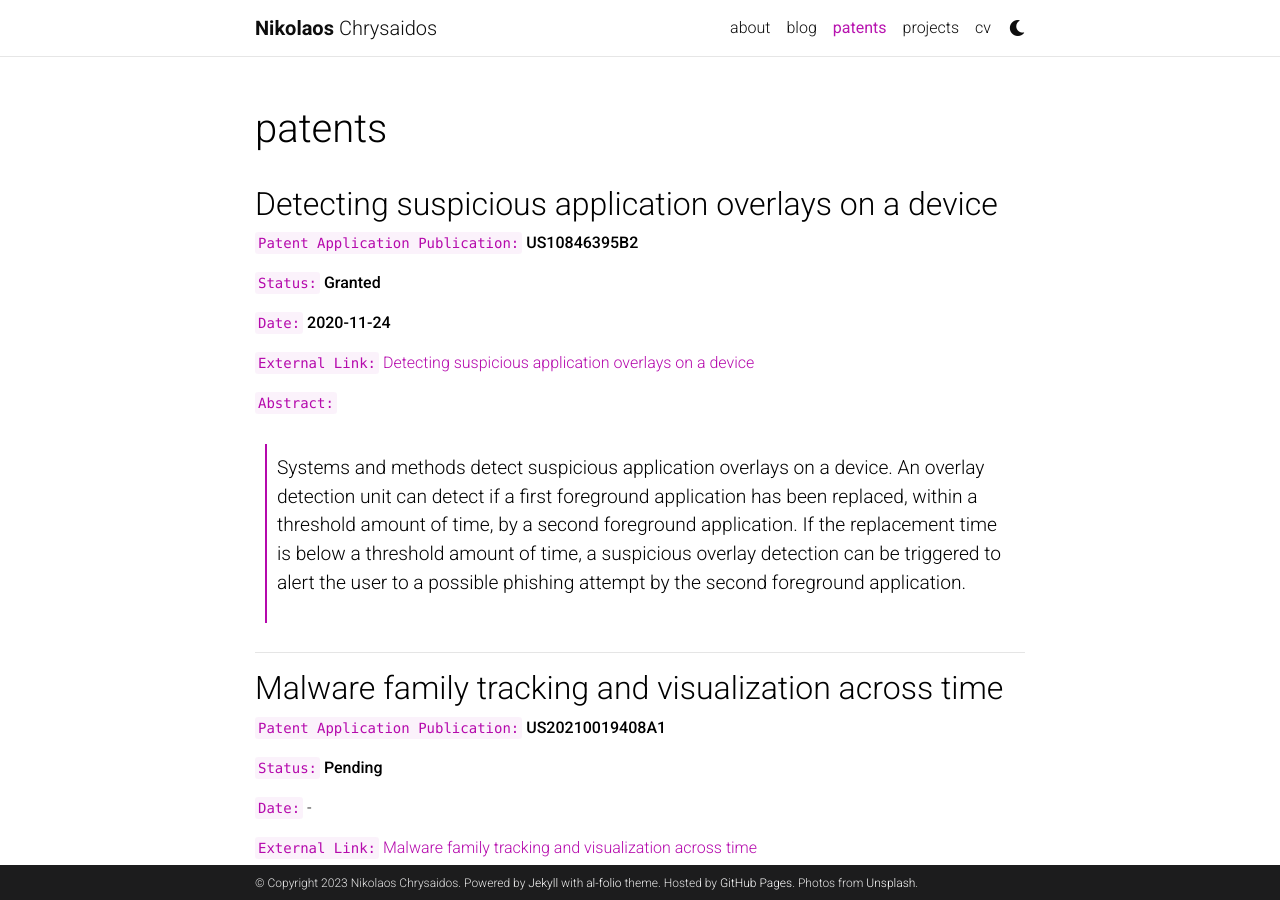
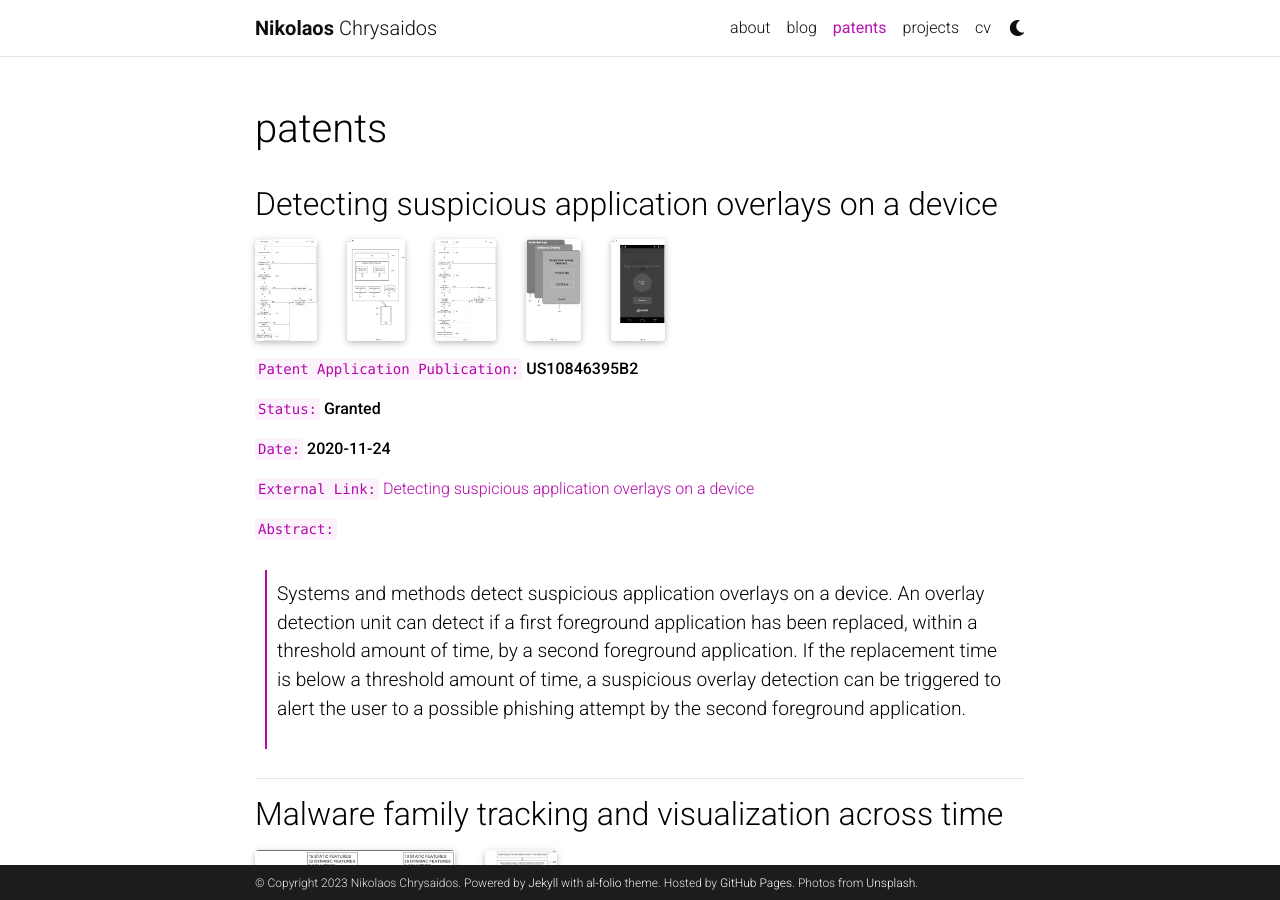
Before and after one commit to virqdroid/virqdroid.github.io, a Jekyll site: the page built from _pages/patents.md, in a window 1280 px wide and 900 px high. Built offline with Jekyll 4.4.1, drawn with Linux system fonts in a browser that asks for light colours; full-size pictures stand in for the smaller copies a plugin makes; comment, search, counter and statistics services are not loaded; a style sheet for code colours, icons or effects is not loaded.

Commit message:
patents updates incl pictures

```diff
--- a/_pages/patents.md
+++ b/_pages/patents.md
@@ -9,6 +9,25 @@ nav_order: 1
 ---
 <!-- _pages/publications.md -->
 ## Detecting suspicious application overlays on a device
+
+<div class="row mt-3">
+    <div class="col-md-auto mt-3 mt-md-0">
+        {% include figure.html path="assets/img/patents/US10846395-20201124-D00000.png" class="rounded z-depth-1" max-height=102 zoomable=true %}
+    </div>
+    <div class="col-md-auto mt-3 mt-md-0">
+        {% include figure.html path="assets/img/patents/US10846395-20201124-D00001.png" class="rounded z-depth-1" max-height=102 zoomable=true %}
+    </div>
+    <div class="col-md-auto mt-3 mt-md-0">
+        {% include figure.html path="assets/img/patents/US10846395-20201124-D00002.png" class="rounded z-depth-1" max-height=102 zoomable=true %}
+    </div>
+    <div class="col-md-auto mt-3 mt-md-0">
+        {% include figure.html path="assets/img/patents/US10846395-20201124-D00003.png" class="rounded z-depth-1" max-height=102 zoomable=true %}
+    </div>
+    <div class="col-md-auto mt-3 mt-md-0">
+        {% include figure.html path="assets/img/patents/US10846395-20201124-D00004.png" class="rounded z-depth-1" max-height=102 zoomable=true %}
+    </div>
+</div>
+
 `Patent Application Publication:` **US10846395B2**
 
 `Status:` **Granted**
@@ -24,6 +43,16 @@ nav_order: 1
 ---
 
 ## Malware family tracking and visualization across time
+
+<div class="row mt-3">
+    <div class="col-md-auto mt-3 mt-md-0">
+        {% include figure.html path="assets/img/patentMFM1.png" class="rounded z-depth-1" max-height=102 zoomable=true %}
+    </div>
+    <div class="col-md-auto mt-3 mt-md-0">
+        {% include figure.html path="assets/img/patentMFM2.png" class="rounded z-depth-1" max-height=102 zoomable=true %}
+    </div>
+</div>
+
 `Patent Application Publication:` **US20210019408A1**
 
 `Status:` **Pending**
```
Also changed, not shown: assets/img/patentMFM1.png (added), assets/img/patentMFM2.png (added), assets/img/patents/US10846395-20201124-D00000.png (added), assets/img/patents/US10846395-20201124-D00001.png (added), assets/img/patents/US10846395-20201124-D00002.png (added), assets/img/patents/US10846395-20201124-D00003.png (added), assets/img/patents/US10846395-20201124-D00004.png (added).
